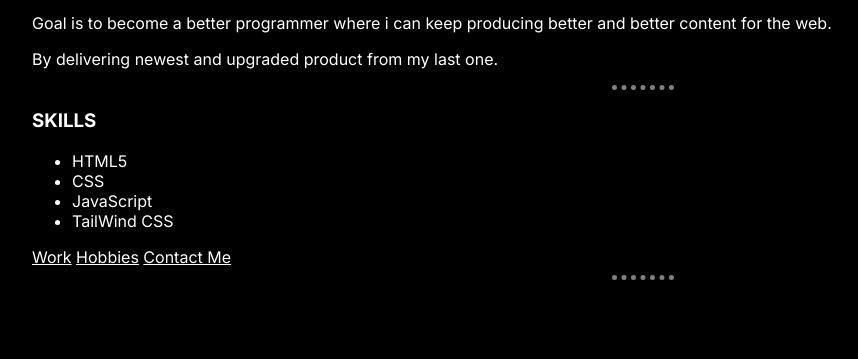
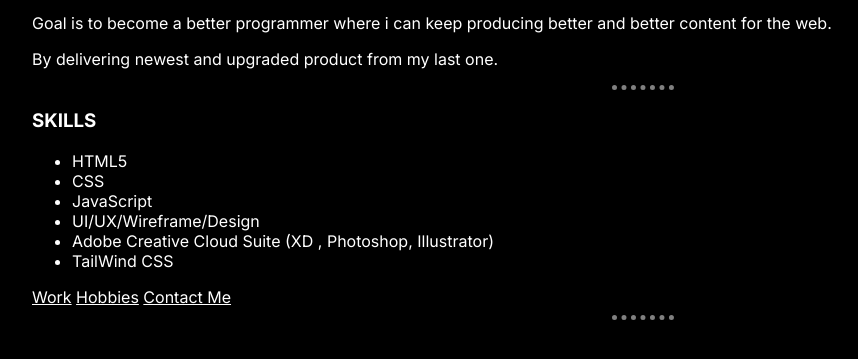
Before and after one commit to bheectory/bheectory, a plain HTML site: page index.html in a window 1280 px wide. Shown: the part 133-492 px from the top of the page, without its empty margins (18-876 px from the left). Drawn offline with Linux system fonts and the light colour scheme.

Commit message:
index push

```diff
--- a/index.html
+++ b/index.html
@@ -45,6 +45,8 @@
       <li>HTML5</li>
       <li>CSS</li>
       <li>JavaScript</li>
+      <li>UI/UX/Wireframe/Design</li>
+      <li>Adobe Creative Cloud Suite (XD , Photoshop, Illustrator)</li>
       <li>TailWind CSS</li>
     </ul>
     <a href="work.html">Work</a>
```
